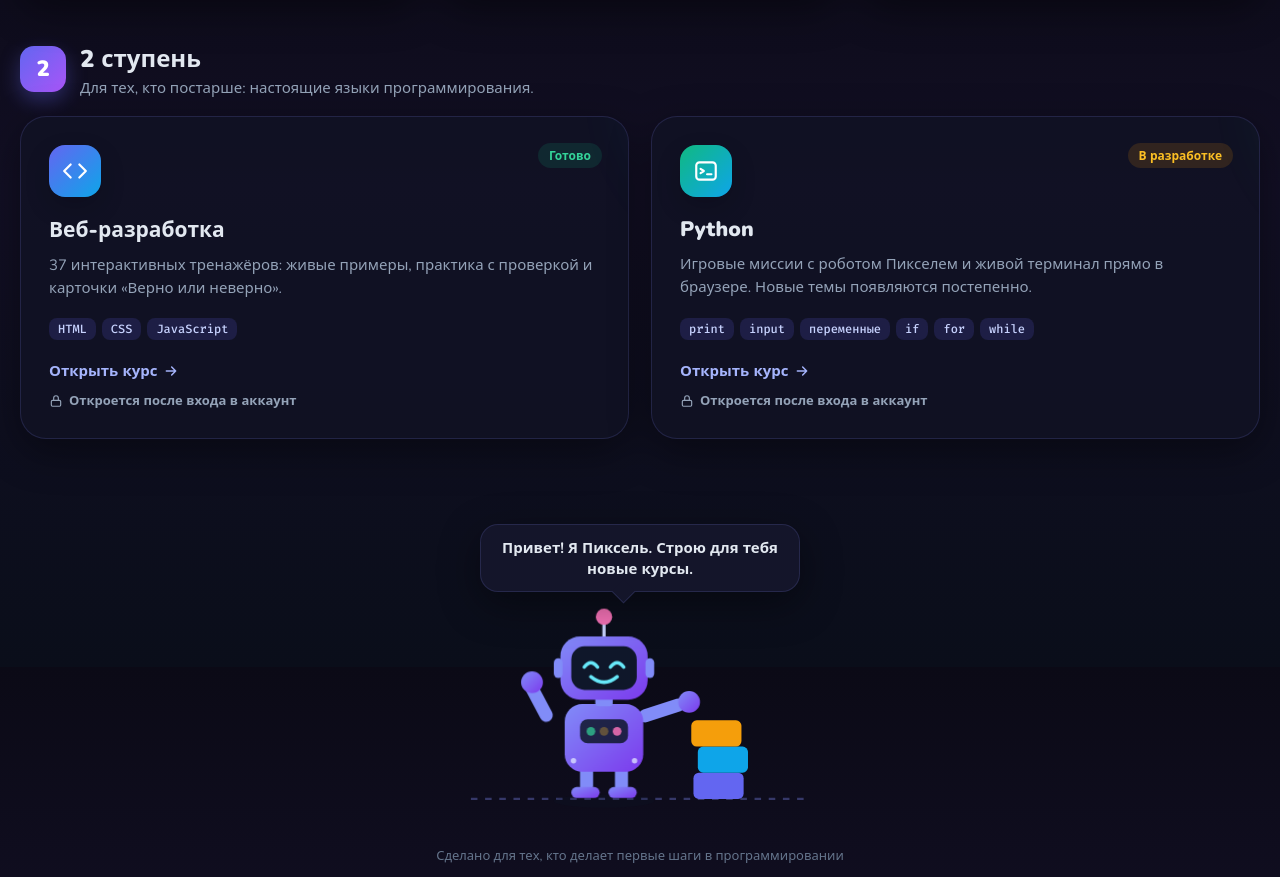
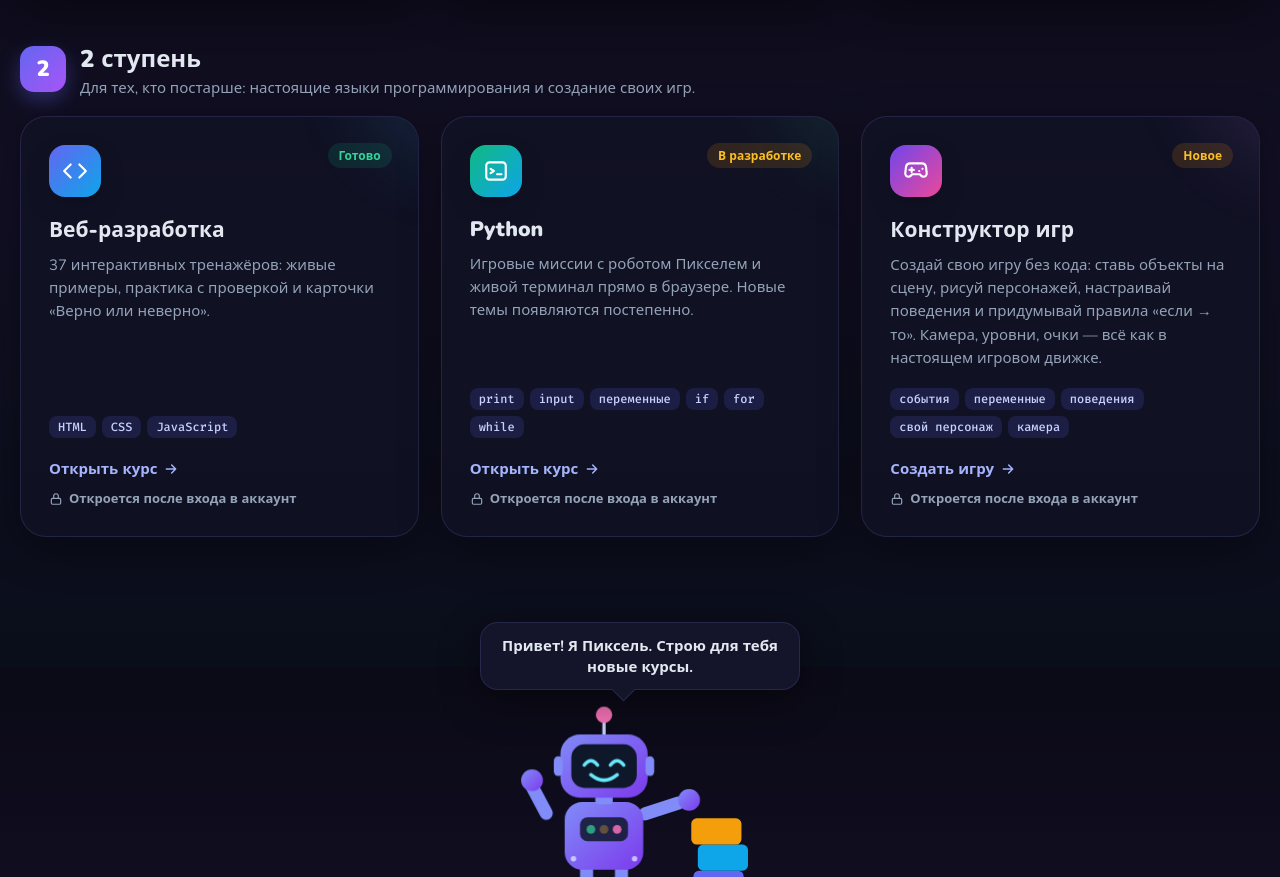
Before and after one commit to TashaKo12/my-projects, a plain HTML site: page index.html in a window 1280 px wide. Shown: the part 933-1810 px from the top of the page. Drawn offline with nearby package versions, Linux system fonts and the light colour scheme.

Commit message:
Карточка «Конструктор игр» во 2 ступени

```diff
--- a/index.html
+++ b/index.html
@@ -757,7 +757,7 @@ body.guest .card .lock { display: inline-flex; }
           <span class="stage-num">2</span>
           <div>
             <h2 class="stage-title">2 ступень</h2>
-            <p class="stage-note">Для тех, кто постарше: настоящие языки программирования.</p>
+            <p class="stage-note">Для тех, кто постарше: настоящие языки программирования и создание своих игр.</p>
           </div>
         </div>
         <div class="grid">
@@ -784,6 +784,20 @@ body.guest .card .lock { display: inline-flex; }
           <p>Игровые миссии с роботом Пикселем и живой терминал прямо в браузере. Новые темы появляются постепенно.</p>
           <div class="tags"><span>print</span><span>input</span><span>переменные</span><span>if</span><span>for</span><span>while</span></div>
           <span class="card-cta">Открыть курс
+            <svg viewBox="0 0 24 24" fill="none" stroke="currentColor" stroke-width="2.2" stroke-linecap="round" stroke-linejoin="round" aria-hidden="true"><path d="M5 12h14M13 6l6 6-6 6"/></svg>
+          </span>
+          <span class="lock"><svg viewBox="0 0 24 24" fill="none" stroke="currentColor" stroke-width="2" stroke-linecap="round" stroke-linejoin="round" aria-hidden="true"><rect x="4" y="11" width="16" height="10" rx="2"/><path d="M8 11V7a4 4 0 0 1 8 0v4"/></svg>Откроется после входа в аккаунт</span>
+        </a>
+
+        <a class="card" href="https://tashako12.github.io/web-dev-trainer/#/studio" style="--card-grad: linear-gradient(135deg, #7046ec, #ec4899); --card-glow: #c084fc">
+          <span class="status status-soon">Новое</span>
+          <span class="card-icon">
+            <svg viewBox="0 0 24 24" fill="none" stroke="currentColor" stroke-width="2" stroke-linecap="round" stroke-linejoin="round" aria-hidden="true"><path d="M6 11h4M8 9v4M15 12h.01M18 10h.01"/><path d="M17.32 5H6.68a4 4 0 0 0-3.98 3.59l-.6 5.42A3 3 0 0 0 5.08 17.3c.9 0 1.75-.4 2.32-1.1L8.5 15h7l1.1 1.2c.57.7 1.42 1.1 2.32 1.1a3 3 0 0 0 2.98-3.29l-.6-5.42A4 4 0 0 0 17.32 5z"/></svg>
+          </span>
+          <h2>Конструктор игр</h2>
+          <p>Создай свою игру без кода: ставь объекты на сцену, рисуй персонажей, настраивай поведения и придумывай правила «если → то». Камера, уровни, очки — всё как в настоящем игровом движке.</p>
+          <div class="tags"><span>события</span><span>переменные</span><span>поведения</span><span>свой персонаж</span><span>камера</span></div>
+          <span class="card-cta">Создать игру
             <svg viewBox="0 0 24 24" fill="none" stroke="currentColor" stroke-width="2.2" stroke-linecap="round" stroke-linejoin="round" aria-hidden="true"><path d="M5 12h14M13 6l6 6-6 6"/></svg>
           </span>
           <span class="lock"><svg viewBox="0 0 24 24" fill="none" stroke="currentColor" stroke-width="2" stroke-linecap="round" stroke-linejoin="round" aria-hidden="true"><rect x="4" y="11" width="16" height="10" rx="2"/><path d="M8 11V7a4 4 0 0 1 8 0v4"/></svg>Откроется после входа в аккаунт</span>
```
